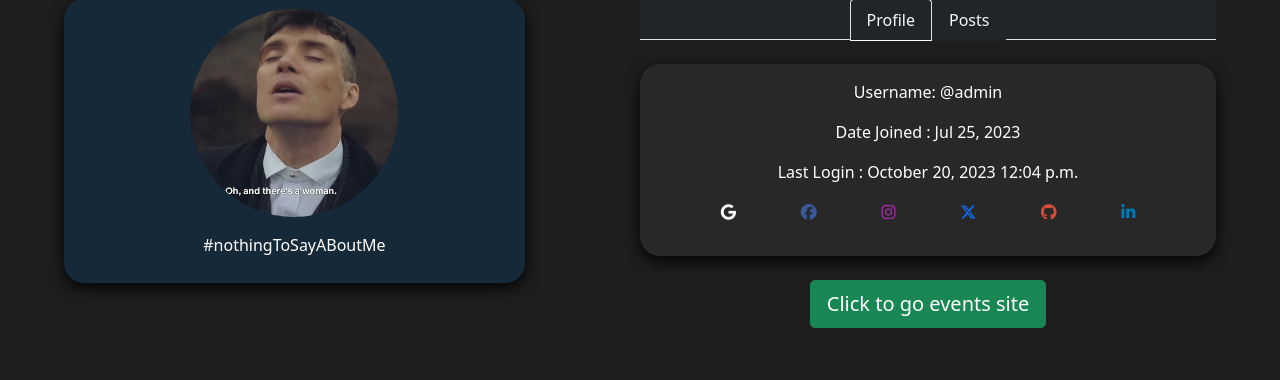
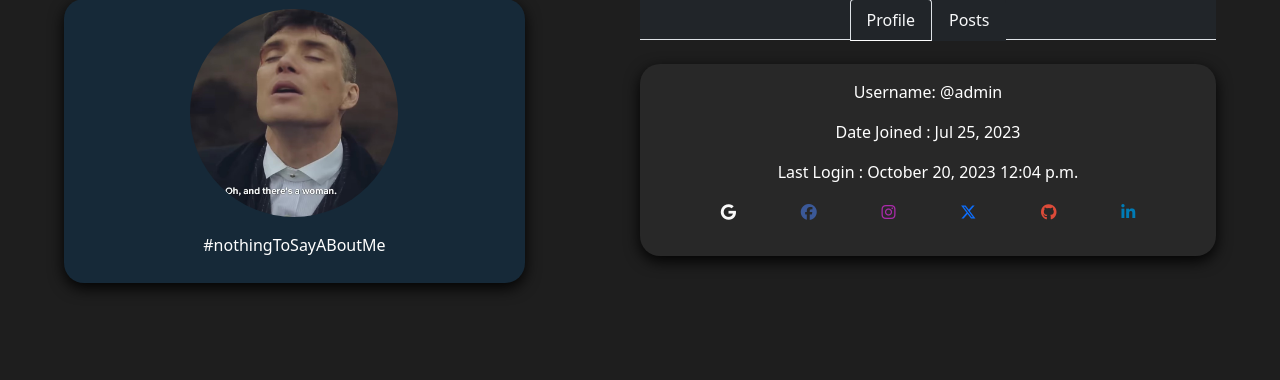
Before and after one commit to Esakkinathan/blog, a Django app: page /members/profile/1 in a window 1280 px wide. Shown: the part 223-603 px from the top of the page. Run offline with Django 4.2, Linux system fonts and the light colour scheme; data comes from the database, SQL or seed files in the repository; both versions use the stored data as it was after the commit; some libraries are stand-ins or nearby versions; some web fonts are replaced.

Commit message:
Commit Changes

```diff
--- a/members/templates/registration/user_profile.html
+++ b/members/templates/registration/user_profile.html
@@ -75,13 +75,7 @@
                 </p>
         </article>
         <br>
-        {% if page_user.id == 1 %}
-        <div class="text-center">
-            <a href="https://eventing-kqos.zeet-esakkinathan03.zeet.app/" target="_blank" class="btn btn-success btn-lg">
-                Click to go events site
-            </a>
-        </div>
-        {%endif%}
+
     </div>
     <div class="tab-pane fade" id="profile" role="tabpanel" aria-labelledby="profile-tab">
         <br>
```
Also changed, not shown: db.sqlite3.
